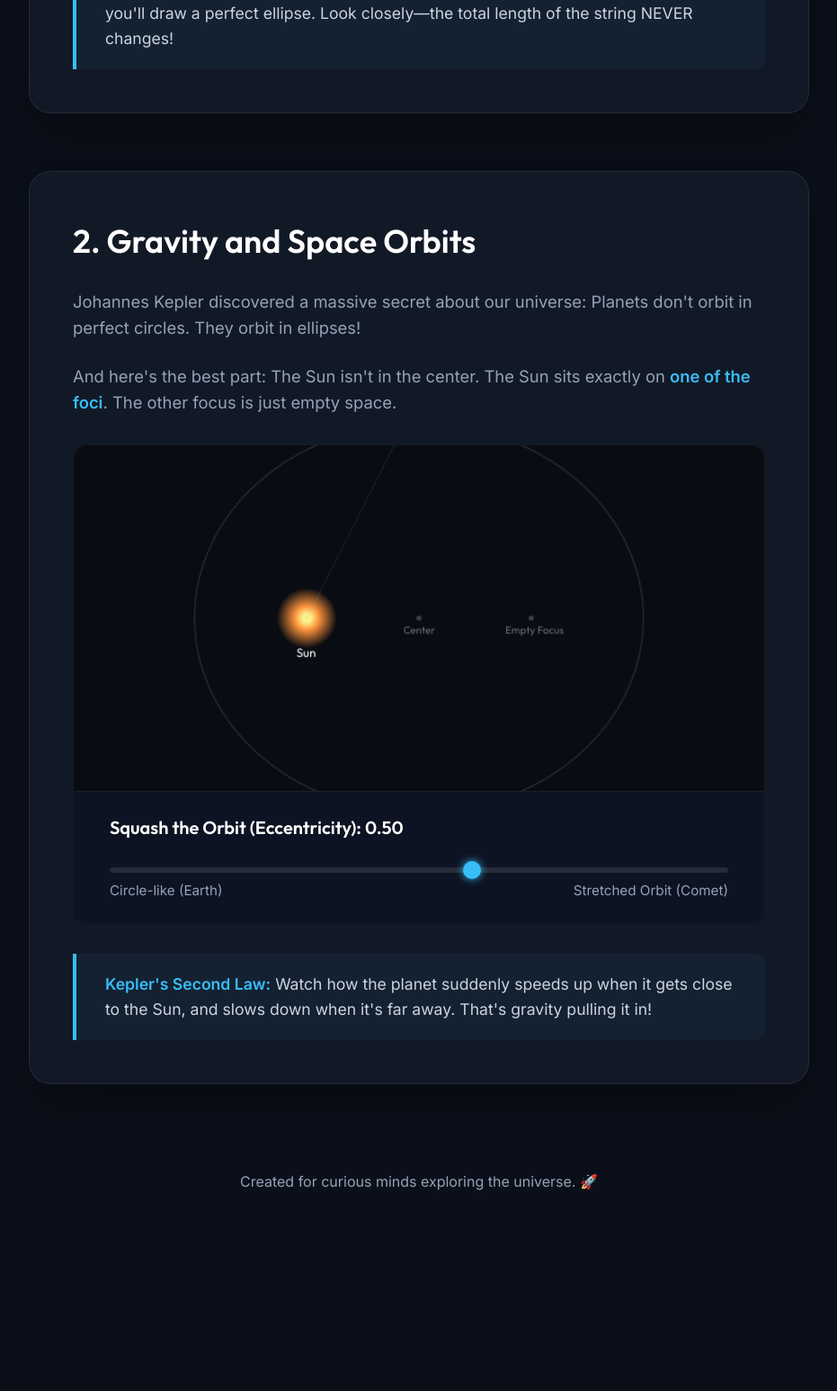
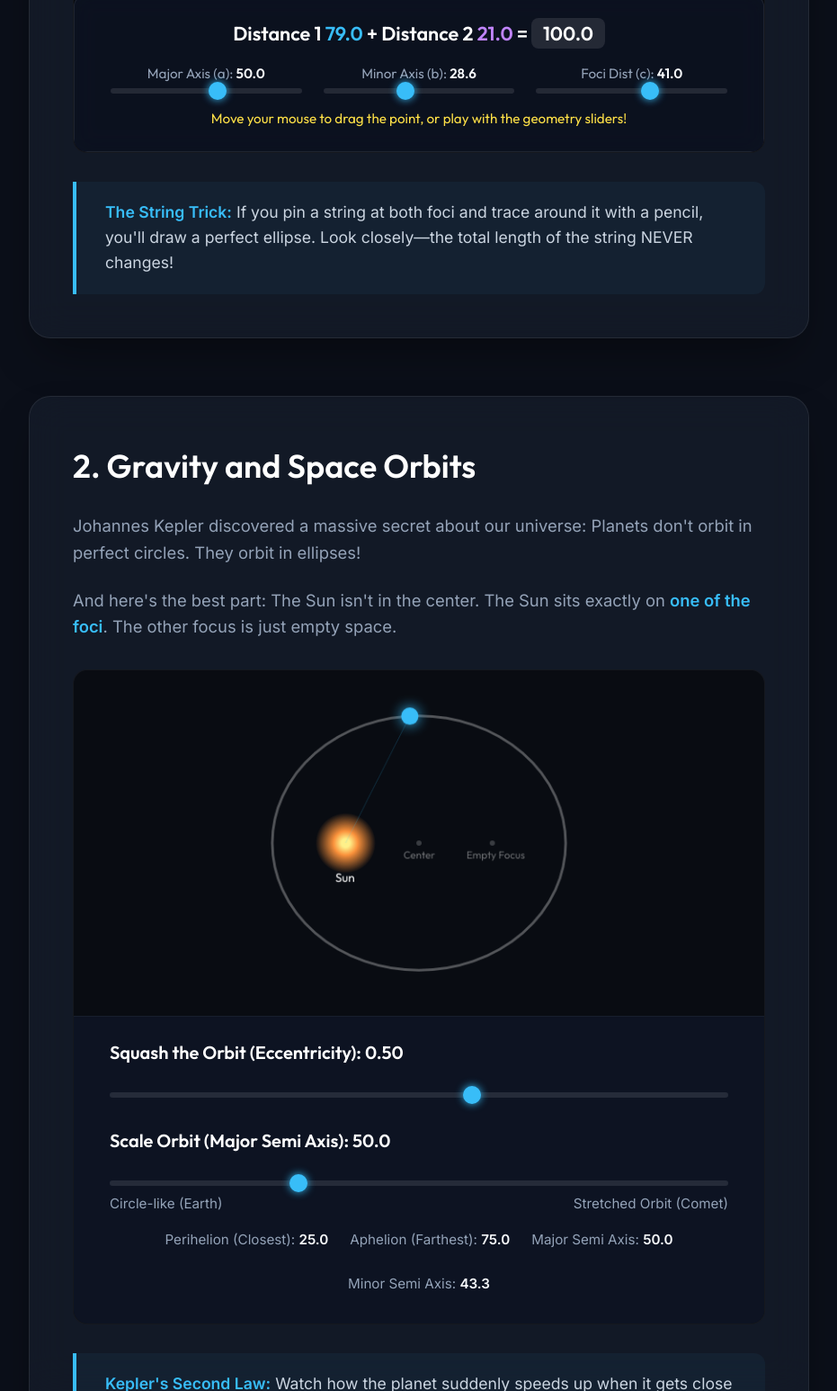
Before and after one commit to moroz8/ellipsis_explained, a plain HTML site: page index.html in a window 1280 px wide. Shown: the part 1254-2800 px from the top of the page at 90% size, without its empty margins (174-1105 px from the left). Before the commit the page ends 2613 px from the top, so only its background shows below. Drawn offline with Linux system fonts and the light colour scheme.

Commit message:
Improved version

```diff
--- a/app.js
+++ b/app.js
@@ -34,19 +34,56 @@ function initCanvasString() {
     if (!canvas) return;
     const ctx = canvas.getContext("2d");
 
-    // Define ellipse geometry
+    const sliderA = document.getElementById("sliderA");
+    const sliderB = document.getElementById("sliderB");
+    const sliderC = document.getElementById("sliderC");
+
+    // UI Value placeholders
+    const valA = document.getElementById("valA");
+    const valB = document.getElementById("valB");
+    const valC = document.getElementById("valC");
+
     const cx = canvas.width / 2;
-    const cy = canvas.height / 2 + 20; // shifted slightly down for UI space
-    const a = 280; // semi-major axis (width)
-    const b = 160;   // semi-minor axis (height)
-    const c = Math.sqrt(a*a - b*b); // focus distance from center
+    const cy = canvas.height / 2;
 
-    // Foci positions
-    const f1 = { x: cx - c, y: cy };
-    const f2 = { x: cx + c, y: cy };
+    // Initial geometric state
+    let a = parseFloat(sliderA.value);
+    let b = parseFloat(sliderB.value);
+    let c = Math.sqrt(a*a - b*b);
+    sliderC.value = c; // ensure synced initially
+
+    const uiScale = 50 / 280; // Keep the '50.0' visual scale paradigm
+
+    function updateC_from_ab() {
+        if (b > a) { b = a; sliderB.value = b; }
+        c = Math.sqrt(a*a - b*b);
+        sliderC.value = c;
+    }
+
+    function updateB_from_ac() {
+        if (c > a) { c = a; sliderC.value = c; }
+        b = Math.sqrt(a*a - c*c);
+        sliderB.value = b;
+    }
+
+    sliderA.addEventListener('input', (e) => {
+        a = parseFloat(e.target.value);
+        sliderB.max = a; sliderC.max = a;
+        updateC_from_ab(); draw();
+    });
+
+    sliderB.addEventListener('input', (e) => {
+        b = parseFloat(e.target.value);
+        updateC_from_ab(); draw();
+    });
+
+    sliderC.addEventListener('input', (e) => {
+        c = parseFloat(e.target.value);
+        updateB_from_ac(); draw();
+    });
 
     let isInteracting = false;
-    let pointAngle = -Math.PI / 4; // Start at a nice initial angle
+    let pointAngle = -Math.PI / 4;
 
     function getEllipsePoint(angle) {
         return {
@@ -65,12 +102,16 @@ function initCanvasString() {
     function draw() {
         ctx.clearRect(0, 0, canvas.width, canvas.height);
 
+        let currentPoint = getEllipsePoint(pointAngle);
+        const f1 = { x: cx - c, y: cy };
+        const f2 = { x: cx + c, y: cy };
+
         // 1. Draw Ellipse Path (Dashed)
         ctx.beginPath();
         ctx.ellipse(cx, cy, a, b, 0, 0, 2 * Math.PI);
-        ctx.strokeStyle = "rgba(255, 255, 255, 0.15)";
-        ctx.setLineDash([5, 8]);
-        ctx.lineWidth = 2;
+        ctx.strokeStyle = "rgba(255, 255, 255, 0.4)";
+        ctx.setLineDash([8, 12]);
+        ctx.lineWidth = 3;
         ctx.stroke();
         ctx.setLineDash([]);
 
@@ -79,8 +120,8 @@ function initCanvasString() {
         ctx.shadowColor = "#fb923c";
         ctx.shadowBlur = 10;
 
-        ctx.beginPath(); ctx.arc(f1.x, f1.y, 6, 0, Math.PI*2); ctx.fill();
-        ctx.beginPath(); ctx.arc(f2.x, f2.y, 6, 0, Math.PI*2); ctx.fill();
+        ctx.beginPath(); ctx.arc(f1.x, f1.y, 8, 0, Math.PI*2); ctx.fill();
+        ctx.beginPath(); ctx.arc(f2.x, f2.y, 8, 0, Math.PI*2); ctx.fill();
         ctx.shadowBlur = 0; // Reset
 
         // 3. Draw Lines from Foci to Point
@@ -104,27 +145,30 @@ function initCanvasString() {
         ctx.shadowColor = "#ffffff";
         ctx.shadowBlur = 15;
         ctx.beginPath();
-        ctx.arc(currentPoint.x, currentPoint.y, 10, 0, Math.PI*2);
+        ctx.arc(currentPoint.x, currentPoint.y, 16, 0, Math.PI*2);
         ctx.fill();
         ctx.shadowBlur = 0;
 
         // Draw smaller inner ring on the point
         ctx.fillStyle = "#0f172a";
-        ctx.beginPath(); ctx.arc(currentPoint.x, currentPoint.y, 4, 0, Math.PI*2); ctx.fill();
+        ctx.beginPath(); ctx.arc(currentPoint.x, currentPoint.y, 6, 0, Math.PI*2); ctx.fill();
 
         // 5. Update HTML UI Distances
         const d1 = Math.hypot(currentPoint.x - f1.x, currentPoint.y - f1.y);
         const d2 = Math.hypot(currentPoint.x - f2.x, currentPoint.y - f2.y);
 
-        // Scale to an arbitrary nice unit (e.g. Total = 100)
-        const scale = 100 / (a * 2);
-        const d1Scaled = (d1 * scale).toFixed(1);
-        const d2Scaled = (d2 * scale).toFixed(1);
-        const totalScaled = (d1 * scale + d2 * scale).toFixed(1);
+        const d1Scaled = (d1 * uiScale).toFixed(1);
+        const d2Scaled = (d2 * uiScale).toFixed(1);
+        const totalScaled = (d1 * uiScale + d2 * uiScale).toFixed(1);
 
         if(d1Color) d1Color.textContent = d1Scaled;
         if(d2Color) d2Color.textContent = d2Scaled;
         if(totalColor) totalColor.textContent = totalScaled;
+
+        // Update Slider Labels
+        if(valA) valA.textContent = (a * uiScale).toFixed(1);
+        if(valB) valB.textContent = (b * uiScale).toFixed(1);
+        if(valC) valC.textContent = (c * uiScale).toFixed(1);
     }
 
     // Interaction handler
@@ -132,15 +176,14 @@ function initCanvasString() {
         if (!isInteracting && e.type.includes('touch')) return;
 
         const pos = getMousePos(canvas, e);
-        // Find angle logic relative to center
         pointAngle = Math.atan2(pos.y - cy, pos.x - cx);
-        currentPoint = getEllipsePoint(pointAngle);
         draw();
     }
 
     // Add Events
     canvas.addEventListener('mousemove', handleMove);
     canvas.addEventListener('touchmove', (e) => { e.preventDefault(); handleMove(e); }, { passive: false });
+    canvas.addEventListener('touchstart', (e) => { e.preventDefault(); handleMove(e); }, { passive: false });
 
     // Initial paint
     draw();
@@ -156,13 +199,20 @@ function initCanvasOrbit() {
 
     const slider = document.getElementById("eccentricity");
     const eccValText = document.getElementById("eccVal");
+    const scaleSlider = document.getElementById("orbitScale");
+    const scaleValText = document.getElementById("orbitScaleVal");
 
     const cx = canvas.width / 2;
     const cy = canvas.height / 2;
-    const a = 260; // semi-major axis
+    let a = 170; // initial semi-major axis
 
-    let e = parseFloat(slider.value); // eccentricity
-    let planetAngle = 0; // True anomaly roughly
+    let e = parseFloat(slider.value);
+    if(scaleSlider) {
+        a = parseFloat(scaleSlider.value);
+    }
+    let planetAngle = 0;
+
+    const uiScale = 50 / 170; // fixed visual units mapping
 
     function drawSystem() {
         ctx.clearRect(0, 0, canvas.width, canvas.height);
@@ -171,6 +221,21 @@ function initCanvasOrbit() {
         const c = a * e;
         const b = a * Math.sqrt(1 - e*e);
 
+        // Update HTML Stats
+        const displayA = a * uiScale;
+        const displayC = c * uiScale;
+        const displayB = b * uiScale;
+
+        const periVal = document.getElementById('periVal');
+        const aphVal = document.getElementById('aphVal');
+        const majorVal2 = document.getElementById('majorVal2');
+        const minorVal = document.getElementById('minorVal');
+
+        if (periVal) periVal.textContent = (displayA - displayC).toFixed(1);
+        if (aphVal) aphVal.textContent = (displayA + displayC).toFixed(1);
+        if (majorVal2) majorVal2.textContent = displayA.toFixed(1);
+        if (minorVal) minorVal.textContent = displayB.toFixed(1);
+
         // Sun sits at Focus 1
         const sunX = cx - c;
         const sunY = cy;
@@ -178,8 +243,8 @@ function initCanvasOrbit() {
         // 1. Draw Orbit Path
         ctx.beginPath();
         ctx.ellipse(cx, cy, a, b, 0, 0, 2 * Math.PI);
-        ctx.strokeStyle = "rgba(255, 255, 255, 0.1)";
-        ctx.lineWidth = 2;
+        ctx.strokeStyle = "rgba(255, 255, 255, 0.3)";
+        ctx.lineWidth = 3;
         ctx.stroke();
 
         // 2. Draw Center + Empty Focus subtly
@@ -246,6 +311,12 @@ function initCanvasOrbit() {
             if(eccValText) eccValText.textContent = e.toFixed(2);
         });
     }
+    if(scaleSlider) {
+        scaleSlider.addEventListener('input', (evt) => {
+            a = parseFloat(evt.target.value);
+            if(scaleValText) scaleValText.textContent = (a * uiScale).toFixed(1);
+        });
+    }
 
     // Start Animation Loop
     drawSystem();
--- a/index.css
+++ b/index.css
@@ -142,6 +142,7 @@ canvas {
     height: auto;
     display: block;
     cursor: grab;
+    touch-action: none;
 }
 canvas:active {
     cursor: grabbing;
@@ -252,3 +253,43 @@ footer {
         width: 100%;
     }
 }
+
+.stats-row {
+    display: flex;
+    justify-content: center;
+    flex-wrap: wrap;
+    gap: 1.5rem;
+    margin-top: 1rem;
+    margin-bottom: 0.5rem;
+    font-size: 0.95rem;
+    color: var(--text-muted);
+}
+.stats-row strong {
+    color: var(--text-main);
+    font-weight: 600;
+}
+
+.sliders-row {
+    display: flex;
+    flex-wrap: wrap;
+    gap: 1.5rem;
+    width: 100%;
+    margin-top: 1rem;
+    justify-content: center;
+}
+.slider-group {
+    display: flex;
+    flex-direction: column;
+    align-items: center;
+    flex: 1;
+    min-width: 160px;
+}
+.slider-group label {
+    font-size: 0.95rem;
+    margin-bottom: 0.2rem;
+    color: var(--text-muted);
+}
+.slider-group label span {
+    color: var(--text-main);
+    font-weight: 600;
+}
--- a/index.html
+++ b/index.html
@@ -24,10 +24,24 @@
             <p>Instead of one center point (like a circle), an ellipse has two special spots called <strong>Foci</strong> (plural for Focus).</p>
 
             <div class="interactive-container">
-                <canvas id="canvasString" width="800" height="400"></canvas>
+                <canvas id="canvasString" width="800" height="600"></canvas>
                 <div class="overlay-controls">
-                    <p class="math-display">Distance 1 <span class="d1-color">(--)</span> + Distance 2 <span class="d2-color">(--)</span> = <strong class="total-color">--</strong></p>
-                    <p class="hint-text">Move your mouse to drag the glowing dot around the edge!</p>
+                    <p class="math-display" style="margin-bottom: 0.5rem !important;">Distance 1 <span class="d1-color">(--)</span> + Distance 2 <span class="d2-color">(--)</span> = <strong class="total-color">--</strong></p>
+                    <div class="sliders-row">
+                        <div class="slider-group">
+                            <label>Major Axis (a): <span id="valA">--</span></label>
+                            <input type="range" id="sliderA" min="150" max="380" step="1" value="280">
+                        </div>
+                        <div class="slider-group">
+                            <label>Minor Axis (b): <span id="valB">--</span></label>
+                            <input type="range" id="sliderB" min="0" max="380" step="1" value="160">
+                        </div>
+                        <div class="slider-group">
+                            <label>Foci Dist (c): <span id="valC">--</span></label>
+                            <input type="range" id="sliderC" min="0" max="380" step="1" value="229">
+                        </div>
+                    </div>
+                    <p class="hint-text">Move your mouse to drag the point, or play with the geometry sliders!</p>
                 </div>
             </div>
             <p class="explanation">
@@ -46,9 +60,18 @@
                 <div class="orbit-controls">
                     <label for="eccentricity">Squash the Orbit (Eccentricity): <span id="eccVal">0.50</span></label>
                     <input type="range" id="eccentricity" min="0" max="0.85" step="0.01" value="0.5">
+
+                    <label for="orbitScale" style="margin-top: 1.5rem;">Scale Orbit (Major Semi Axis): <span id="orbitScaleVal">50.0</span></label>
+                    <input type="range" id="orbitScale" min="80" max="380" step="1" value="170">
                     <div class="orbit-labels">
                         <span>Circle-like (Earth)</span>
                         <span>Stretched Orbit (Comet)</span>
+                    </div>
+                    <div class="stats-row">
+                        <span>Perihelion (Closest): <strong id="periVal">--</strong></span>
+                        <span>Aphelion (Farthest): <strong id="aphVal">--</strong></span>
+                        <span>Major Semi Axis: <strong id="majorVal2">--</strong></span>
+                        <span>Minor Semi Axis: <strong id="minorVal">--</strong></span>
                     </div>
                 </div>
             </div>
```
